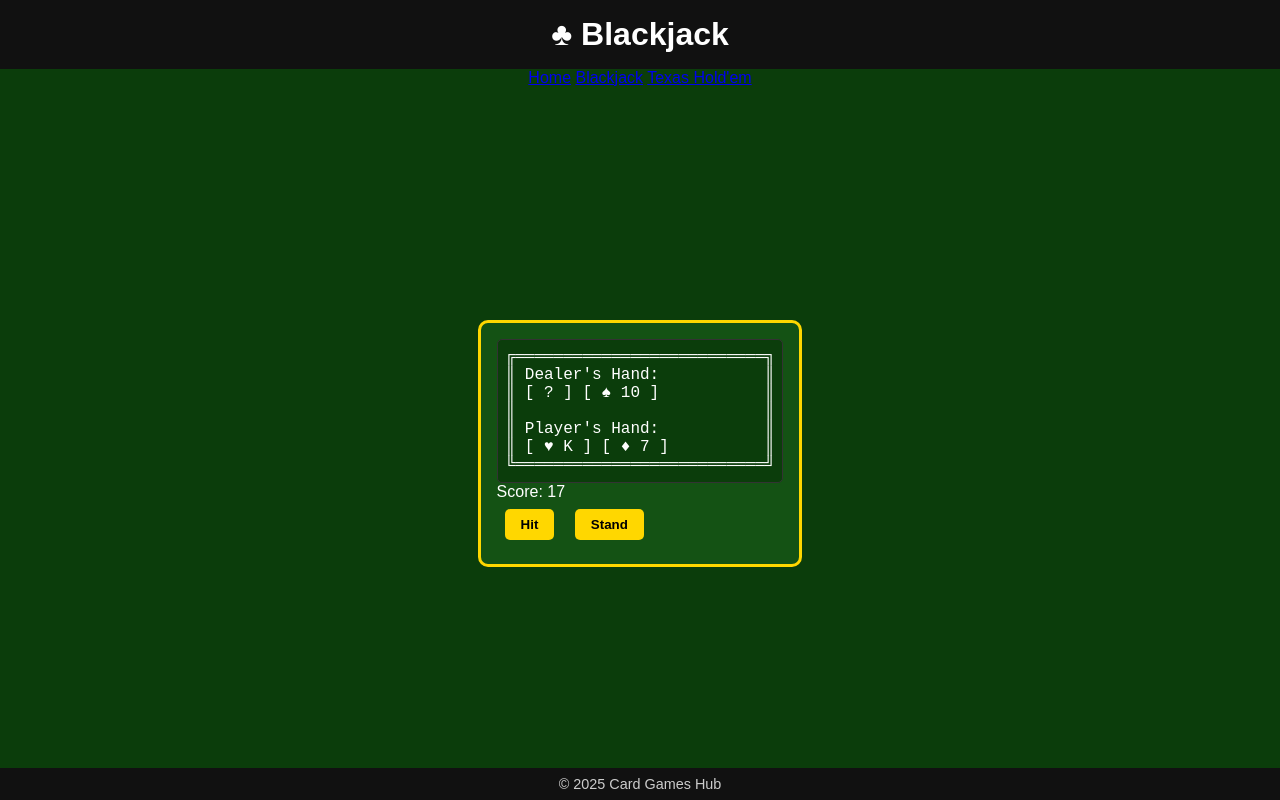
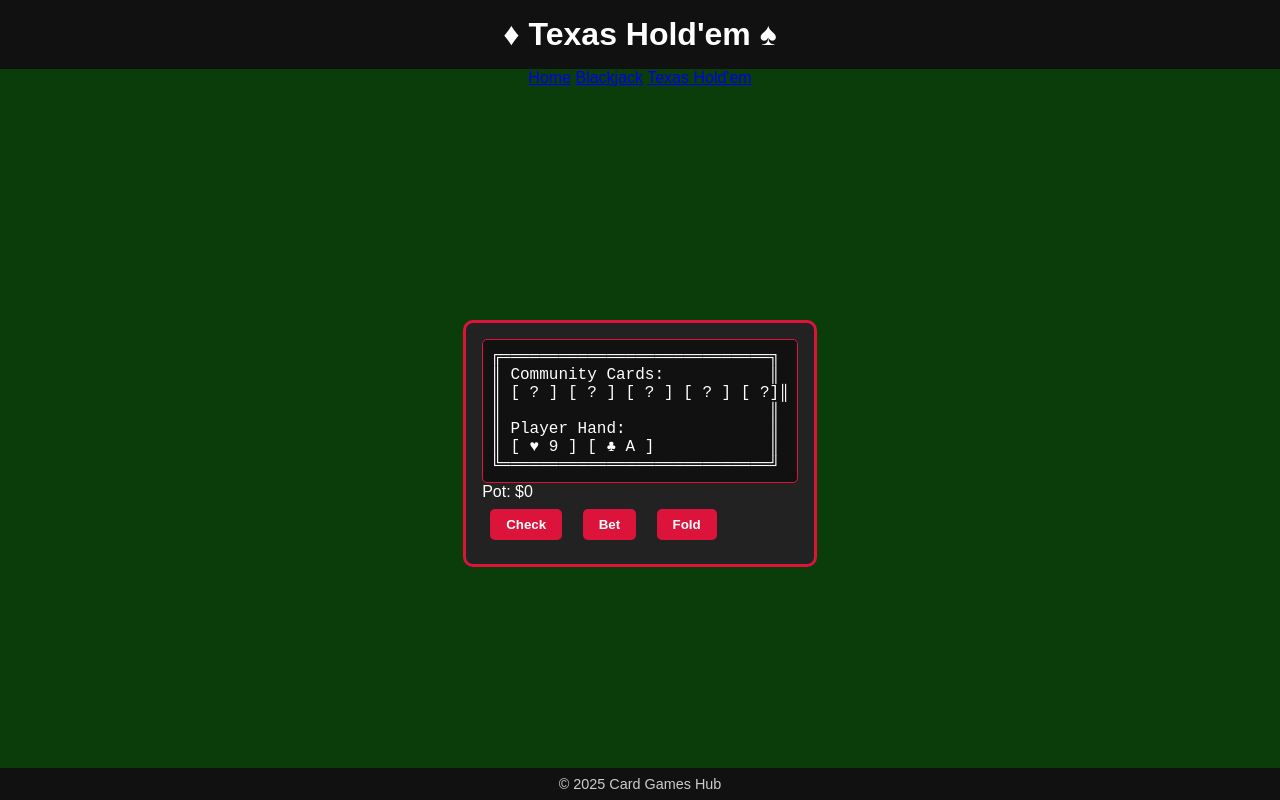
Before and after one commit to NTFury/card-games, a plain HTML site: page games/blackjack.html in a window 1280 px wide. Drawn offline with Linux system fonts and the light colour scheme.

Commit message:
Update blackjack.html

```diff
--- a/games/blackjack.html
+++ b/games/blackjack.html
@@ -3,14 +3,14 @@
 <head>
   <meta charset="UTF-8" />
   <meta name="viewport" content="width=device-width, initial-scale=1.0"/>
-  <title>Blackjack</title>
+  <title>Texas Hold'em</title>
   <link rel="stylesheet" href="../css/style.css" />
-  <link rel="stylesheet" href="../css/blackjack.css" />
+  <link rel="stylesheet" href="../css/poker.css" />
 </head>
 <body>
 
   <header>
-    <h1>♣ Blackjack</h1>
+    <h1>♦ Texas Hold'em ♠</h1>
   </header>
 
   <nav>
@@ -22,17 +22,18 @@
   <main>
     <div class="table-area">
 <pre>
-╔══════════════════════════╗
-║ Dealer's Hand:           ║
-║ [ ? ] [ ♠ 10 ]           ║
-║                          ║
-║ Player's Hand:           ║
-║ [ ♥ K ] [ ♦ 7 ]          ║
-╚══════════════════════════╝
+╔════════════════════════════╗
+║ Community Cards:           ║
+║ [ ? ] [ ? ] [ ? ] [ ? ] [ ?]║
+║                            ║
+║ Player Hand:               ║
+║ [ ♥ 9 ] [ ♣ A ]            ║
+╚════════════════════════════╝
 </pre>
-      <p>Score: 17</p>
-      <button>Hit</button>
-      <button>Stand</button>
+      <p>Pot: $0</p>
+      <button>Check</button>
+      <button>Bet</button>
+      <button>Fold</button>
     </div>
   </main>
 
```
